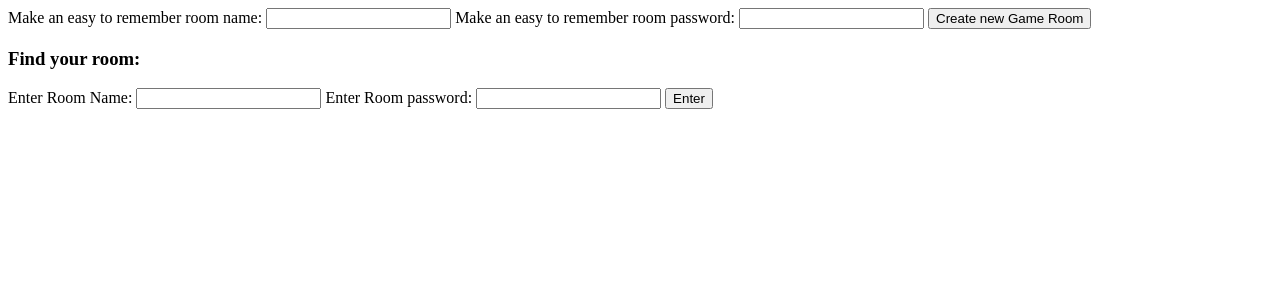
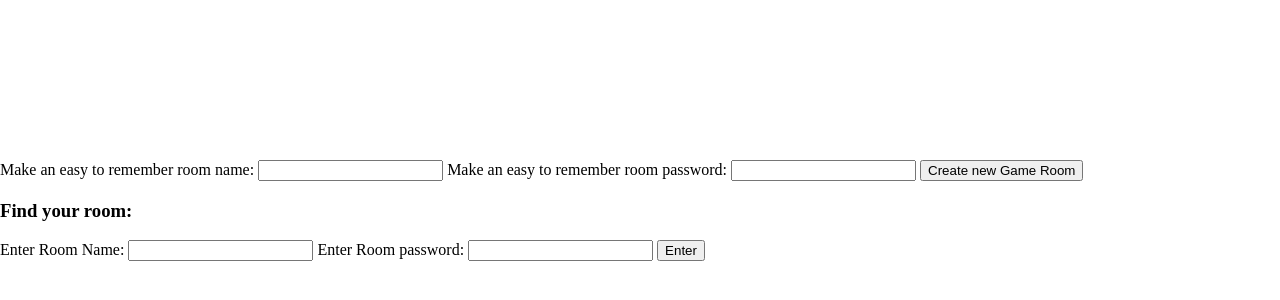
Before and after one commit to GiliEllen/Dnd-Mega-Project, a website: page Main/public/views/room.html in a window 1280 px wide. Drawn offline with nearby package versions, Linux system fonts and the light colour scheme; no server answers.

Commit message:
staring room

```diff
--- a/Main/public/scripts/index.ts
+++ b/Main/public/scripts/index.ts
@@ -207,8 +207,8 @@ async function loadRoom() {
 	//@ts-ignore
 	const { data } = await axios.get('/users/get-user-from-cookies');
 	const { userDB } = data;
-	const roomContainer = document.querySelector('.room_container');
-	roomContainer.innerHTML = `<h1>Hello ${userDB.username}</h1>`;
+	const roomHeader = document.querySelector('.room_header');
+	roomHeader.innerHTML = `<h1>Hello ${userDB.username}, </br> what would you likw to do?</h1>`;
 }
 
 async function handleAddUserToRoom() {
--- /dev/null
+++ b/Main/public/styles/room.scss
@@ -0,0 +1,19 @@
+body {
+    margin: 0%;
+}
+
+.room_wrapper {
+    height: 100vh;
+    width: 100vw;
+    display: flex;
+    flex-direction: column;
+
+    .room_header {
+        width: 100vw;
+        height: 20%;
+    }
+    &____forms {
+        width: 100vw;
+        height: 80%;
+    }
+}
--- a/Main/public/views/room.html
+++ b/Main/public/views/room.html
@@ -10,11 +10,14 @@
     <link rel="icon" type="image/png" sizes="32x32" href="/favicon-32x32.png">
     <link rel="icon" type="image/png" sizes="16x16" href="/favicon-16x16.png">
     <link rel="manifest" href="/site.webmanifest">
+    <link rel="stylesheet" href="../styles/dist/room.css">
     <title>Room</title>
 </head>
 
 <body onload="loadRoom()">
-    <div class="room_container"></div>
+    <div class="room_wrapper">
+        <div class="room_header"></div>
+        <div class="room__wrapper__forms">
             <form onsubmit="HandleCreateNewRoom(event)" id="NewRoomForm">
                 <label for="roomName">Make an easy to remember room name:</label>
                 <input name="inputRoom" id="roomName" type="text">
@@ -31,6 +34,8 @@
                 <input name="existingRoomPass" type="password">
                 <button type="submit">Enter</button>
             </form>
+        </div>
+    </div>
     <div id="roomRoot"></div>
     <script src="../scripts/dist/index.js"></script>
 </body>
```
Also changed, not shown: Main/public/scripts/dist/index.js, Main/public/styles/dist/room.css (added). Lines whose indentation alone changed are shown as unchanged.
